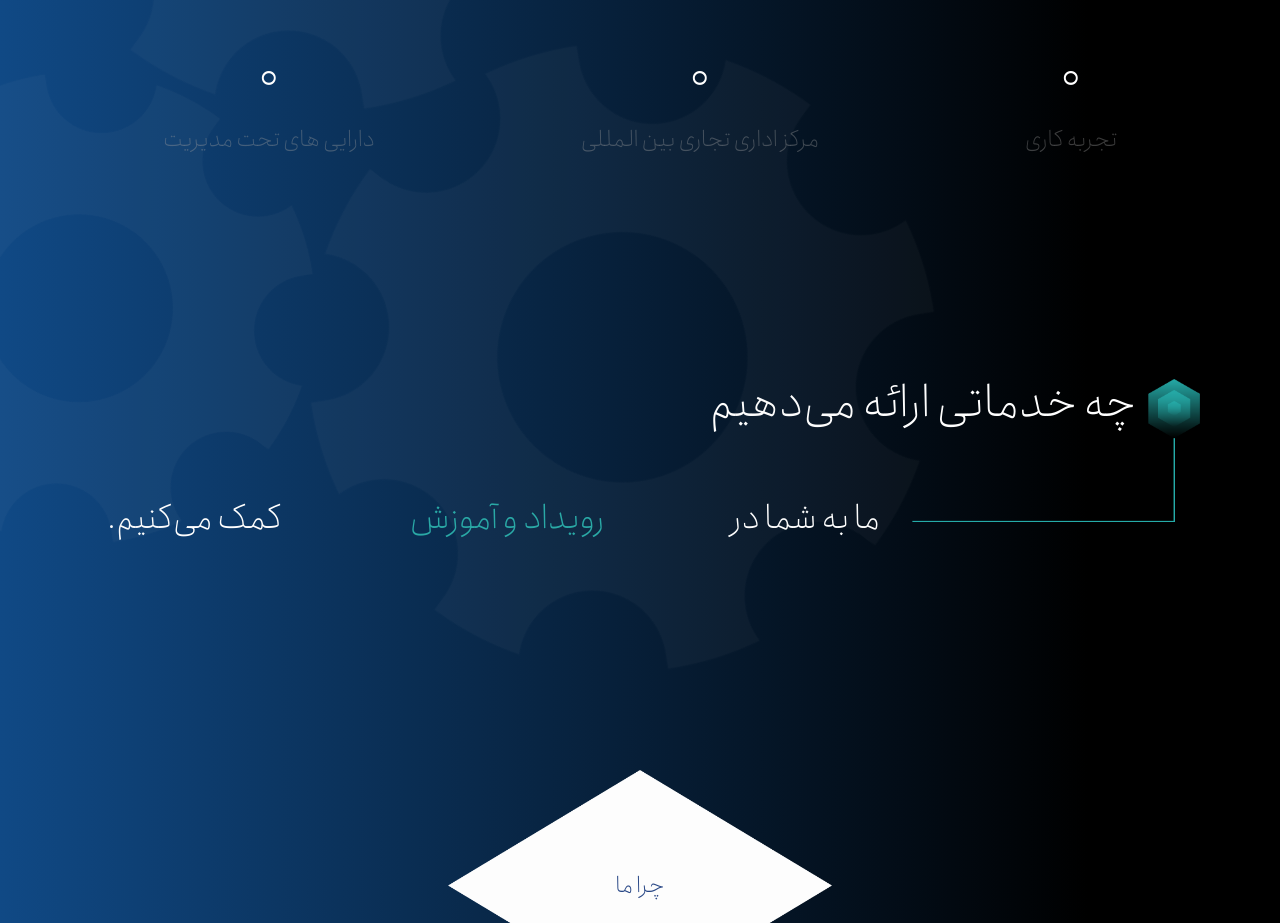
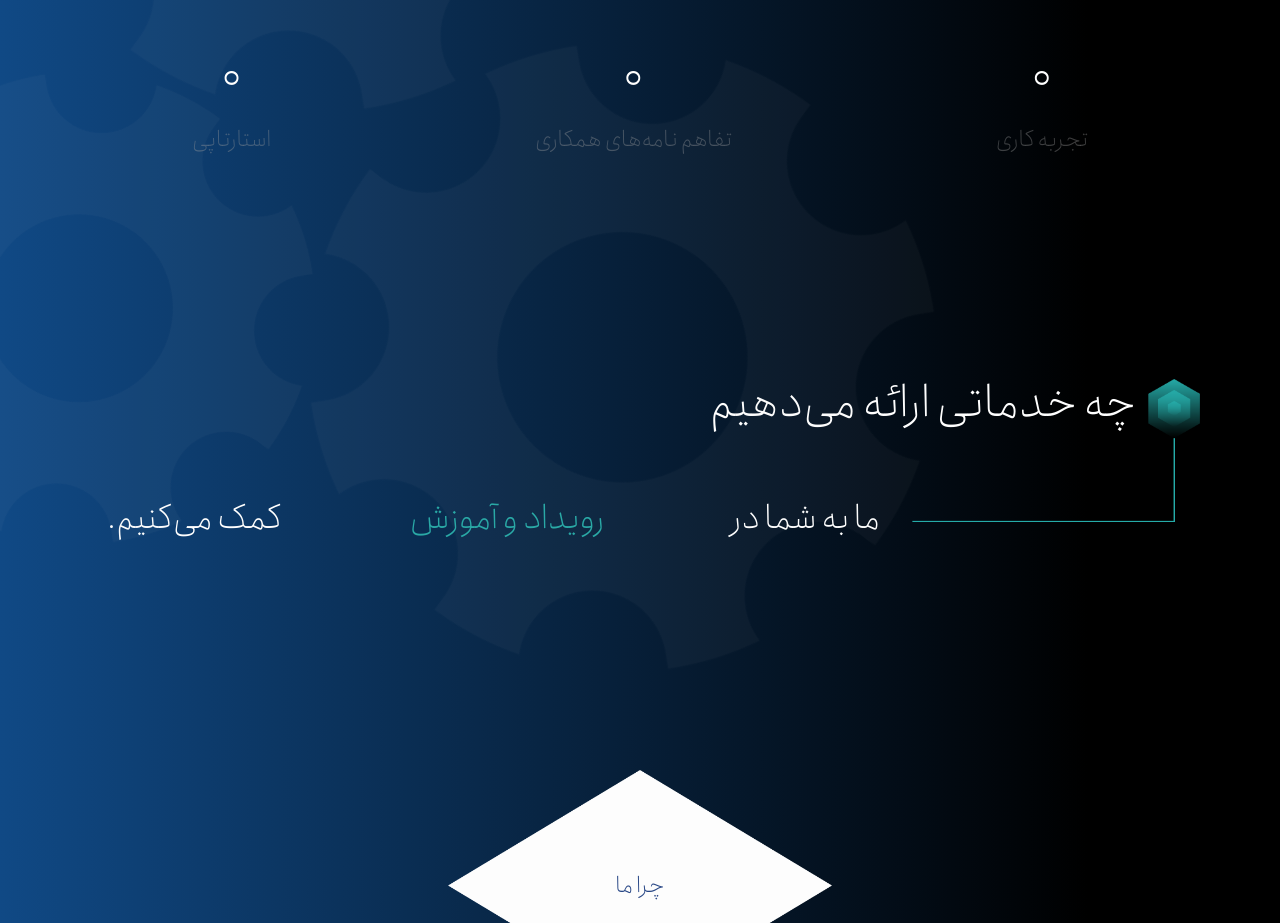
Before and after one commit to MaryamTaslimi/de-front, a Next.js app: page / in a window 1280 px wide. Shown: the part 1140-2063 px from the top of the page. Built offline with nearby package versions, Linux system fonts and the light colour scheme; what tailwindcss-rtl would draw is missing.

Commit message:
update countups

```diff
--- a/components/Home/InfoBox.js
+++ b/components/Home/InfoBox.js
@@ -5,8 +5,8 @@ export default function InfoBox() {
     return (
         <div className = {"flex flex-col-reverse gap-10 lg:flex-row items-center justify-center lg:justify-around mt-32 lg:mt-56"} id = {"InfoBox"}>
             <InfoItem prefix = {"بیش از"} number = {20} suffix = {"سال سابقه"} body = {"تجربه کاری"}/>
-            <InfoItem prefix = {""} number = {3} suffix = {""} body = {"مرکز اداری تجاری بین المللی"}/>
-            <InfoItem prefix = {"+"} number = {5} suffix = {"میلیارد دلار"} body = {"دارایی های تحت مدیریت"}/>
+            <InfoItem prefix = {""} number = {10} suffix = {""} body = {"تفاهم نامه‌های همکاری"}/>
+            <InfoItem prefix = {""} number = {13} suffix = {"پورتفولیو"} body = {"استارتاپی"}/>
         </div>
     )
 }
```
